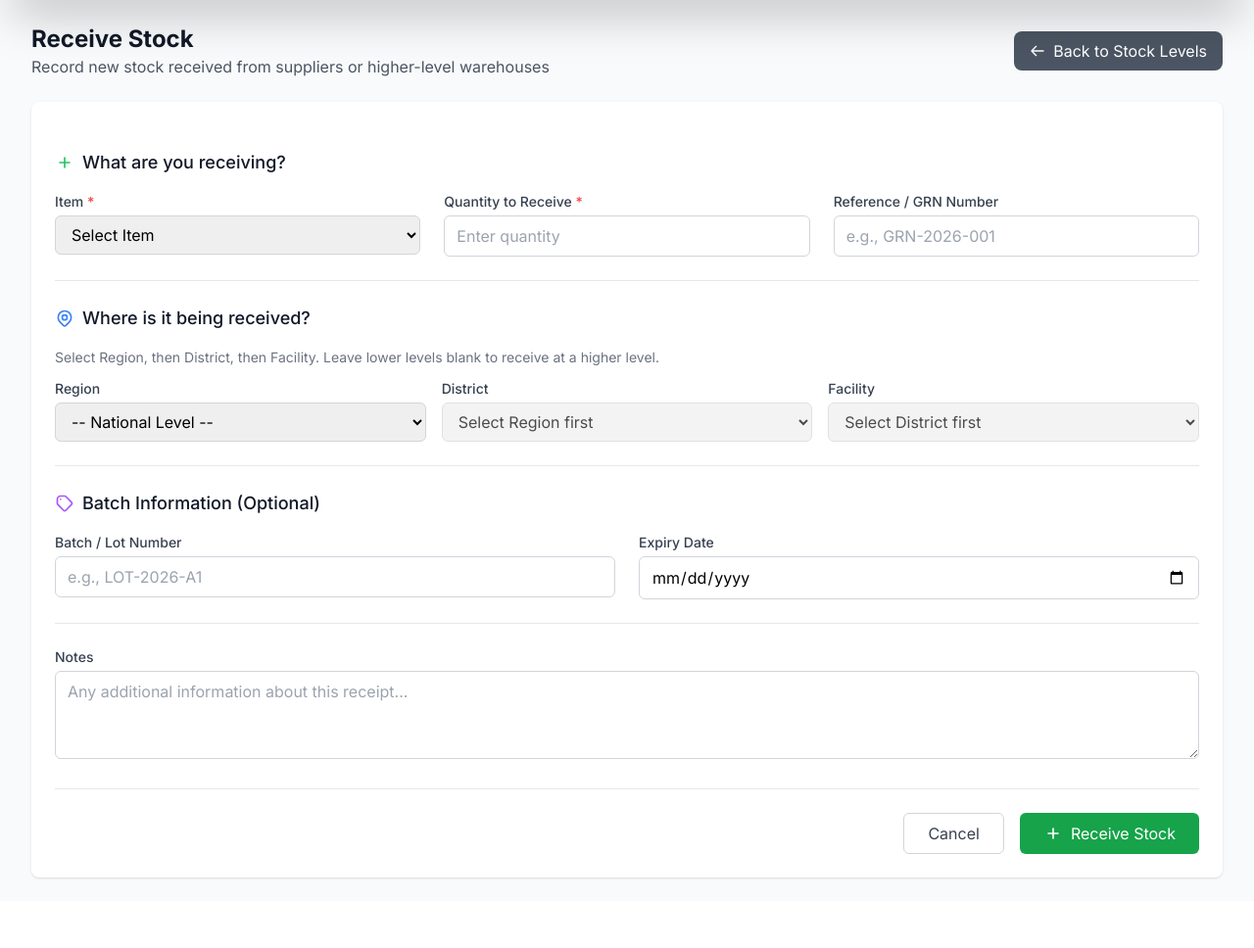
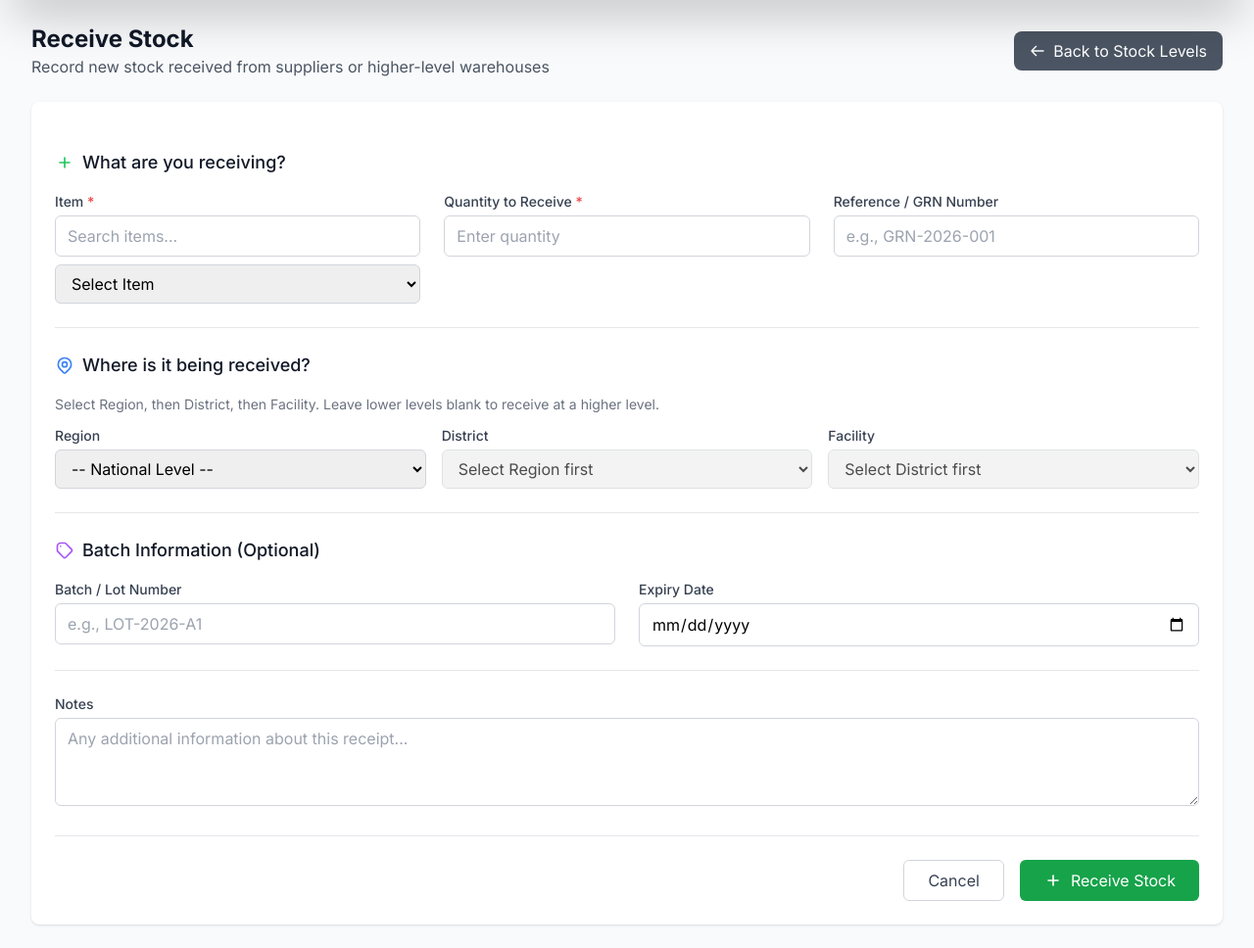
Before and after one commit to ajm1313/cmam-tracker-django, a Django app: page /manage/inventory/receive/ in a window 1280 px wide. Shown: the part 68-1036 px from the top of the page at 98% size. Before the commit the page ends 966 px from the top, so only its background shows below. Run offline with Django 5.2, Linux system fonts and the light colour scheme; the visitor is signed in with stand-in values (Sample User, id 1); data that the repository does not hold is empty; some libraries are stand-ins or nearby versions.

Commit message:
Add item search/typeahead to receive and distribute stock forms.

```diff
--- a/templates/inventory/receive_stock.html
+++ b/templates/inventory/receive_stock.html
@@ -34,10 +34,11 @@
                 <div class="grid grid-cols-1 md:grid-cols-3 gap-6">
                     <div>
                         <label class="block text-sm font-medium text-gray-700 mb-1">Item <span class="text-red-500">*</span></label>
-                        <select name="item_id" required class="w-full px-3 py-2 border border-gray-300 rounded-md focus:ring-green-500 focus:border-green-500">
+                        <input type="text" id="itemSearch" placeholder="Search items..." class="w-full px-3 py-2 border border-gray-300 rounded-md focus:ring-green-500 focus:border-green-500 mb-2" oninput="filterItems(this.value)">
+                        <select name="item_id" id="itemSelect" required class="w-full px-3 py-2 border border-gray-300 rounded-md focus:ring-green-500 focus:border-green-500">
                             <option value="">Select Item</option>
                             {% for item in items %}
-                            <option value="{{ item.id }}">{{ item.name }} ({{ item.code }}) - {{ item.unit_of_measure }}</option>
+                            <option value="{{ item.id }}" data-search="{{ item.name|lower }} {{ item.code|lower }} {{ item.unit_of_measure|lower }}">{{ item.name }} ({{ item.code }}) - {{ item.unit_of_measure }}</option>
                             {% endfor %}
                         </select>
                     </div>
@@ -204,5 +205,17 @@ document.getElementById('destDistrict').addEventListener('change', function() {
 document.getElementById('destFacility').addEventListener('change', function() {
     updateLocationType();
 });
+
+function filterItems(query) {
+    const q = query.toLowerCase();
+    const select = document.getElementById('itemSelect');
+    const options = select.querySelectorAll('option');
+    options.forEach((opt) => {
+        if (opt.value === '') { opt.style.display = ''; return; }
+        const text = (opt.textContent || '').toLowerCase();
+        const search = (opt.getAttribute('data-search') || '').toLowerCase();
+        opt.style.display = (text.includes(q) || search.includes(q)) ? '' : 'none';
+    });
+}
 </script>
 {% endblock %}
```
Also changed, not shown: templates/inventory/distribute_stock.html (+15 -2 lines).
